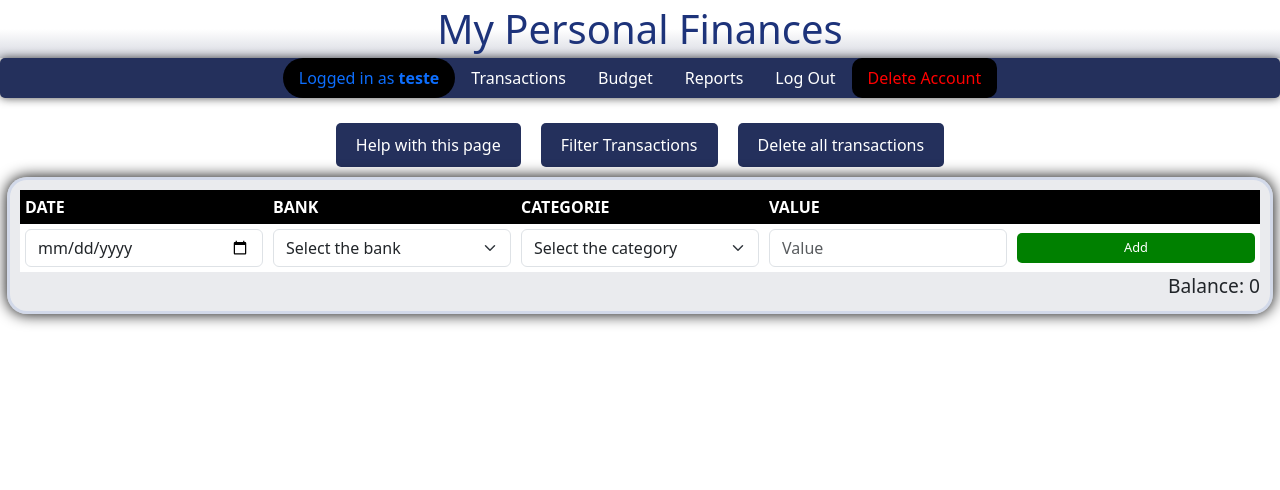
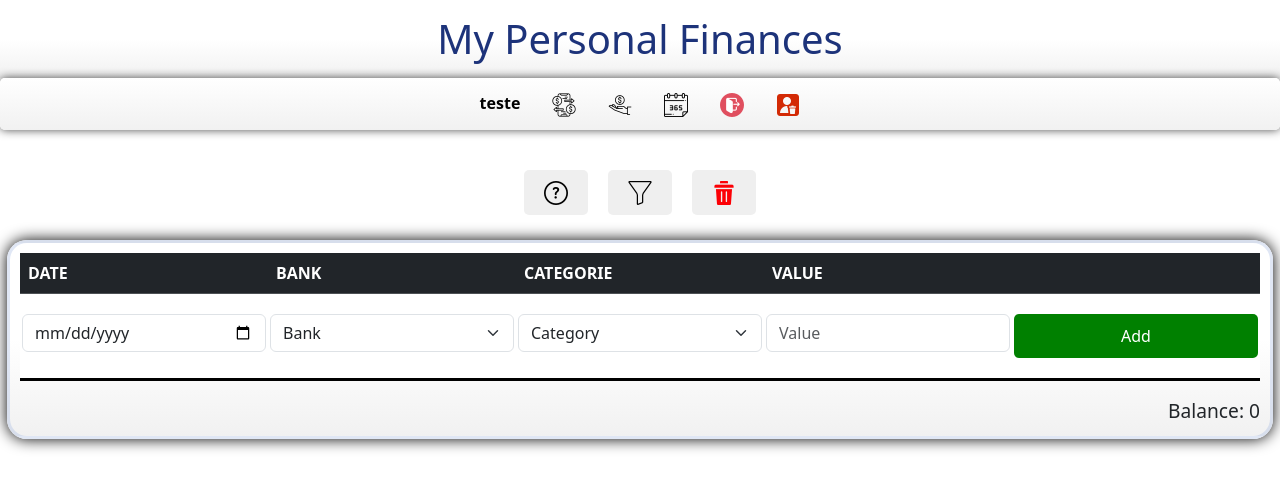
Before and after one commit to JoaoGuilhermeTP/MyPersonalFinances, a Flask app: page / in a window 1280 px wide. Shown: the top 490 px of the page. Run offline with Flask 2, Linux system fonts and the light colour scheme; a user stored in the database is signed in; data comes from the database, SQL or seed files in the repository; data that the repository does not hold is empty; some libraries are stand-ins or nearby versions.

Commit message:
added icon images and changeed layout

```diff
--- a/static/layout.css
+++ b/static/layout.css
@@ -5,9 +5,9 @@
 }
 
 #logoContainer {
-    background-image: linear-gradient(to bottom, white 50%, #24305C30);
+    background-image: linear-gradient(to bottom, white 50%, #f1f1f1);
     margin: 0;
-    padding: 5px;
+    padding: 15px;
 }
 
 #logo {
@@ -48,7 +48,8 @@
     border: solid #9BB3E050;
     box-shadow: 0px 0px 15px rgba(0, 0, 0, 1);
     border-radius: 20px;
-    background-color: #BBBEC850;
+    background-image: linear-gradient(to bottom, white 50%, #f1f1f1);
+    /* background-color: #BBBEC850; */
 }
 
 .mycard:hover {
@@ -103,9 +104,9 @@
 
 .tableButton {
     width: 100%;
-    padding: 5px;
+    height: 100%;
     margin: 0px;
-    font-size: 80%;
+    /* font-size: 80%; */
 }
 
 .filterTransactionsForm {
@@ -114,7 +115,6 @@
 }
 
 .toggle_button {
-    background-color: #24305C;
     border: none;
     color: white;
     padding: 10px 20px;
@@ -146,6 +146,12 @@
     transition: 0.7s;
 }
 
+.topButtons {
+    display: flex;
+    justify-content: center;
+    padding: 15px;
+}
+
 .greenOnHover:hover {
     background-color: green;
     transition: 0.7s;
@@ -158,7 +164,8 @@ nav {
     margin-bottom: 15px;
     box-shadow: 0px 0px 10px rgba(0, 0, 0, 0.7);
     border-radius: 5px;
-    background-color: #24305C;
+    background-image: linear-gradient(to bottom, white, #f1f1f1);
+    /* background-color: #24305C20; */
 }
 
 ul.nav {
@@ -167,22 +174,26 @@ ul.nav {
 }
 
 .nav-item {
-    border-radius: 5px;
+    border-radius: 2px;
+    padding: 5px 0px;
+
+}
+
+#formRow {
+    background-image: linear-gradient(to bottom, white 20%, #f1f1f1);
+    border-bottom: solid black;
+}
+
+#formRow td {
+    padding: 20px 2px;
+}
+
+#username {
+    color: black;
 }
 
 .nav-link {
-    color: white;
-    text-decoration: none;
-    display: block;
     border-radius: 10px;
-}
-
-.nav-link.active {
-    color: white;
-}
-
-.nav-link.active:hover {
-    color: black;
 }
 
 .nav-link:hover {
--- a/templates/layout.html
+++ b/templates/layout.html
@@ -21,14 +21,14 @@
         </h1>
         <header>
             {% if session["user_id"] %}
-            <nav class="bg-light.bg-gradient">
+            <nav>
                 <ul class="nav bg-light.bg-gradient">
-                    <span style="background-color: #000000; border-radius: 50px;" class="nav-link">Logged in as <strong>{{session["username"]}}</strong></span>
-                    <li class="nav-item"><a class="nav-link active" aria-current="page" href="/">Transactions</a></li>
-                    <li class="nav-item"><a class="nav-link active" aria-current="page" href="/budget">Budget</a></li>
-                    <li class="nav-item"><a class="nav-link active" aria-current="page" href="/reports">Reports</a></li>
-                    <li class="nav-item"><a class="nav-link active" aria-current="page" href="/logout">Log Out</a></li>
-                    <li class="nav-item"><a style="color: red; background-color: #000000; border-radius: 10px" class="nav-link active" aria-current="page" href="/deleteAccount" onclick="return confirmDelete()">Delete Account</a></li>
+                    <li title="Username" class="nav-item"><span id="username" class="nav-link active"><strong>{{session["username"]}}</strong></span></li>
+                    <li title="Transaction" class="nav-item"><a class="nav-link active" aria-current="page" href="/"><img src="../static/transaction.png" alt="Transactions"></a></li>
+                    <li title="Budgets" class="nav-item"><a class="nav-link active" aria-current="page" href="/budget"><img src="../static/budget.png" alt="Budgets"></a></li>
+                    <li title="Reports" class="nav-item"><a class="nav-link active" aria-current="page" href="/reports"><img src="../static/calendar.png" alt="Reports"></a></li>
+                    <li title="Log Out" class="nav-item"><a class="nav-link active" aria-current="page" href="/logout"><img src="../static/logout.png" alt="Log Out"></a></li>
+                    <li title="Delete yoru account" class="nav-item"><a class="nav-link active" aria-current="page" href="/deleteAccount" onclick="return confirmDelete()"><img src="../static/deleteaccount.png" alt="Delete Account"></a></li>
                 </ul>
             </nav>
             {% else %}
--- a/templates/transactions.html
+++ b/templates/transactions.html
@@ -6,11 +6,18 @@
 <script src="/static/transactions.js"></script>
 
 <div class="contentTransactions">
-    <span style="display: flex; justify-content: center;">
-        <button class="toggle_button" hiddenElementId="explanation">Help with this page</button>
-        <button class="toggle_button" hiddenElementId="filterForm">Filter Transactions</button>
-        <button form="deleteAll" type="submit" class="mainFormButton blueButton redOnHover"onclick="return confirmDeleteTransactions()">Delete all transactions</button>
+    <span class="topButtons">
+        <button class="toggle_button" hiddenElementId="explanation" title="Help with this page">
+            <img src="../static/question.png" alt="Help">
+        </button>
+        <button class="toggle_button" hiddenElementId="filterForm" title="Filter transactions">
+            <img src="../static/filter.png" alt="Help">
+        </button>
+        <button form="deleteAll" type="submit" class="mainFormButton redOnHover" title="Delete all transactions" onclick="return confirmDeleteTransactions()">
+            <img src="../static/deleteall.png" alt="Help">
+        </button>
     </span>
+    <form id="deleteAll" action="/deleteAll" method="POST"></form>
 
     <!-- Hidden Element -->
     <div id="explanation" class="explanation mycard hidden">
@@ -71,8 +78,8 @@
         </form>
     </div>
 
-    <div class="mycard tableCard">
-        <table class="tablesorter">
+    <div class="mycard tableCard table-responsive">
+        <table class="tablesorter table">
             <thead>
                 <tr class="table-dark">
                     <th title="Click to sort">DATE</th>
@@ -83,14 +90,14 @@
                 </tr>
             </thead>
             <tbody>
-                <tr>
+                <tr id="formRow">
                     <form action="add_transaction" method="POST">
                         <td>
                             <input id="date" class="form-control" type="date" required name="date" placeholder="Date">
                         </td>
                         <td>
                             <select id="bank" class="form-select" name="bank">
-                                <option selected>Select the bank</option>
+                                <option selected>Bank</option>
                                 {% for bank in banks %}
                                 <option value="{{bank['bank_name']}}">{{bank['bank_name']}}</option>
                                 {% endfor %}
@@ -98,7 +105,7 @@
                         </td>
                         <td>
                             <select id="category" class="form-select" name="categorie">
-                                <option selected>Select the category</option>
+                                <option selected>Category</option>
                                 {% for category in categories %}
                                 {% if category['in_out'] == 'out' %}
                                 <option style="background-color: AntiqueWhite" value="{{category['category_name']}}">
```
Also changed, not shown: static/budget.png (added), static/calendar.png (added), static/deleteaccount.png (added), static/deleteall.png (added), static/filter.png (added), static/logout.png (added), static/question.png (added), static/transaction.png (added).
